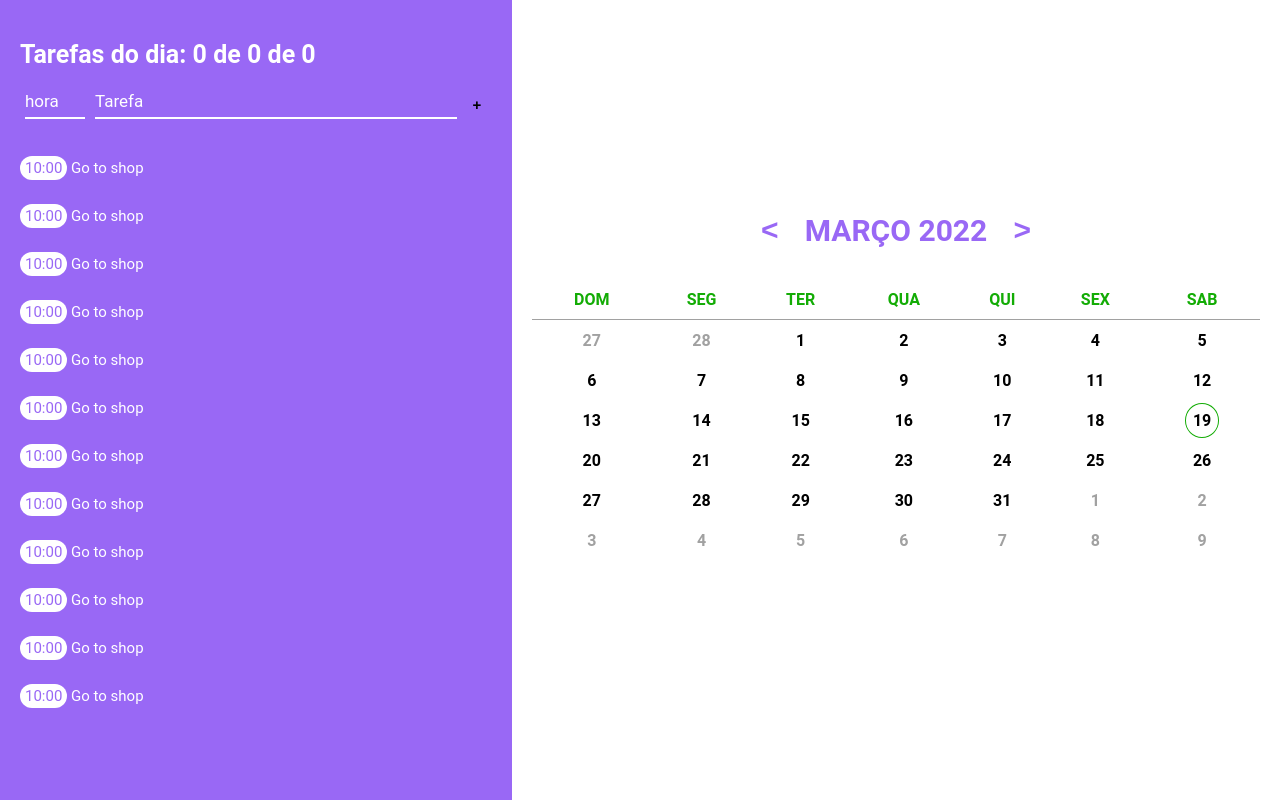
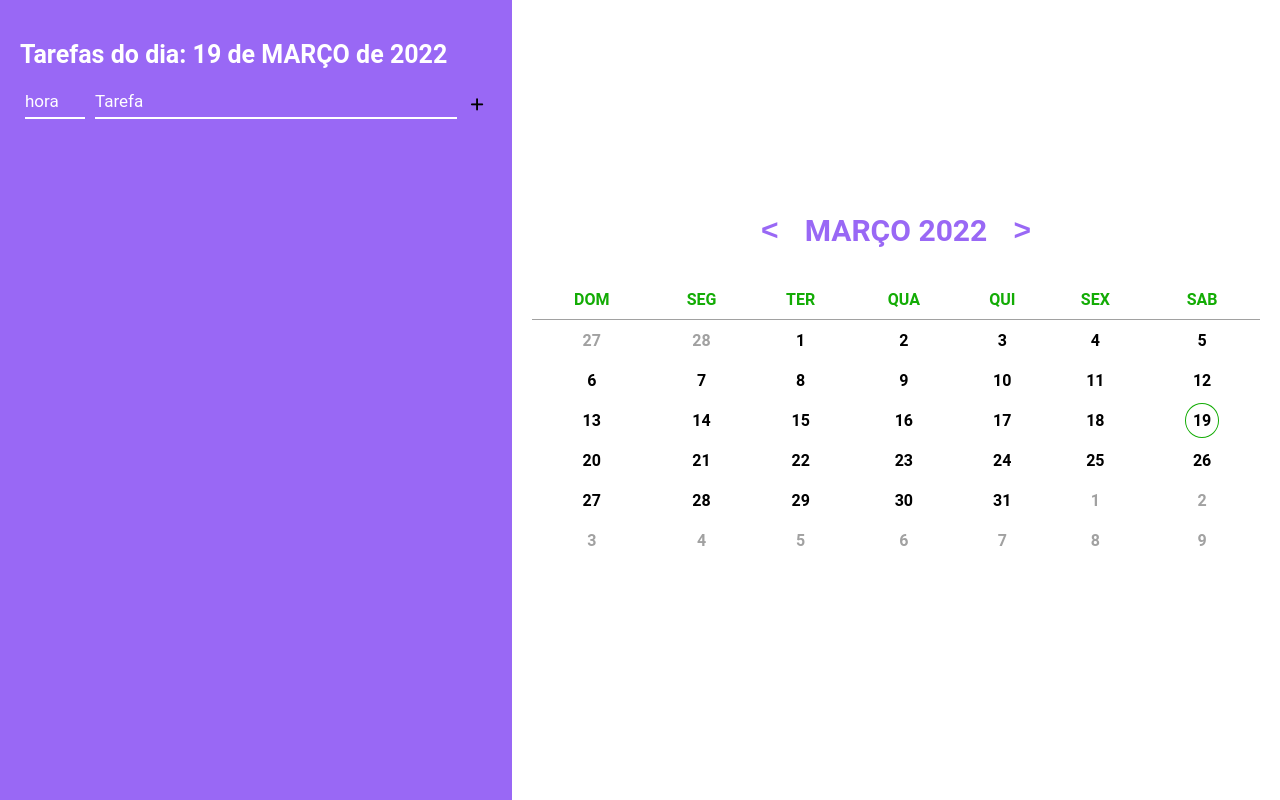
Before and after one commit to Edmar-Sousa/to-do-app, a Vue app: page / in a window 1280 px wide. Built offline with nearby package versions, Linux system fonts and the light colour scheme.

Commit message:
change icons

```diff
--- a/index.html
+++ b/index.html
@@ -5,6 +5,7 @@
     <link rel="icon" href="/favicon.ico" />
     <meta name="viewport" content="width=device-width, initial-scale=1.0" />
     <title>Vite App</title>
+    <link rel="stylesheet" href="https://cdnjs.cloudflare.com/ajax/libs/font-awesome/6.0.0-beta3/css/all.min.css" />
   </head>
   <body>
     <div id="app"></div>
--- a/src/App.vue
+++ b/src/App.vue
@@ -34,7 +34,11 @@ onMounted(() => {
         state.windowWidth = window.innerWidth
     })
 
+    const todayData = getToday()
 
+    state.date.day   = todayData.day
+    state.date.month = todayData.month
+    state.date.year  = todayData.year
 })
 
 const isMobile = computed(() => state.windowWidth < 768 ? false : true)
--- a/src/components/DayInformations.vue
+++ b/src/components/DayInformations.vue
@@ -9,45 +9,86 @@
                 <InputComponent nameInput="hora"   v-model="hourInputValue" />
                 <InputComponent nameInput="Tarefa" v-model="taskInputValue" />
 
-                <button class="add-task-btn">+</button>
+                <button class="add-task-btn" v-on:click="addTaskInDatabase">
+                    <i class="fas fa-plus"></i>
+                </button>
             </div>
 
-            <ul>
-                <li><span class="hour">10:00</span> Go to shop</li>
-                <li><span class="hour">10:00</span> Go to shop</li>
-                <li><span class="hour">10:00</span> Go to shop</li>
-                <li><span class="hour">10:00</span> Go to shop</li>
-                <li><span class="hour">10:00</span> Go to shop</li>
-                <li><span class="hour">10:00</span> Go to shop</li>
-                <li><span class="hour">10:00</span> Go to shop</li>
-                <li><span class="hour">10:00</span> Go to shop</li>
-                <li><span class="hour">10:00</span> Go to shop</li>
-                <li><span class="hour">10:00</span> Go to shop</li>
-                <li><span class="hour">10:00</span> Go to shop</li>
-                <li><span class="hour">10:00</span> Go to shop</li>
+            <ul v-if="listOfTask">
+                <li v-for="(task, i) in listOfTask" v-bind:key="i">
+                    <div>
+                        <span class="hour">{{ task.hour }}</span> {{ task.task }}
+                    </div>
+
+                    <div class="tasks-options">
+                        <i class="fas fa-trash"></i>
+                        <i class="fas fa-check-circle"></i>
+                    </div>
+                </li>
             </ul>
+
+            <p v-else class="not-task-message">
+                <i class="fas fa-exclamation-circle"></i>
+                Não tem tarefas para hoje, aproveite seu tempo livre!
+            </p>
         </div>
     </div>
 </template>
 
 <script setup lang="ts">
 
-import { computed, ref } from 'vue'
+import { computed, ref, onMounted } from 'vue'
 
 import InputComponent from './InputComponent.vue'
-import { useDatabase } from '../utils/localStore'
+import { showNotificationOrAlert } from '../utils/Notification'
+import { addTaskIntoLocalStorage, getTaskOfYearMonthAndDay } from '../utils/localStore'
 
 const emit  = defineEmits(['show-menu'])
 const props = defineProps(['dayTask'])
 
 const date = computed(() => {
+    getTasks()
     return `${props.dayTask.day} de ${props.dayTask.month} de ${props.dayTask.year}`
 })
 
 const hourInputValue = ref('')
 const taskInputValue = ref('')
+const listOfTask = ref([])
+
+
+function getTasks() {
+    const year  = props.dayTask.year
+    const month = props.dayTask.month
+    const day   = props.dayTask.day
+
+    listOfTask.value = getTaskOfYearMonthAndDay(year, month, day)
+}
+
+
+function addTaskInDatabase() {
+    if (hourInputValue.value == '' || taskInputValue.value == '') {
+        showNotificationOrAlert('Preencha todos os campos!')
+        return
+    }
+
+    const hourIsValid = /^([0-1][0-9]|2[0-5]):[0-5][0-9]$/.test(hourInputValue.value)
+    if (!hourIsValid) {
+        showNotificationOrAlert('O horario da tarefa não corresponde ao formato de 24h')
+        return
+    }
+
+    const task = taskInputValue.value
+    const hour = hourInputValue.value
+    const day  = props.dayTask.day
+    const month= props.dayTask.month
+    const year = props.dayTask.year
+
+    addTaskIntoLocalStorage(task, hour, day, month, year)
+    getTasks()
+}
 
 </script>
+
 
 <style scoped>
 
@@ -84,6 +125,20 @@ div.add-task-container div:first-child {
 
 div.add-task-container div:nth-child(2) {
     flex: 1;
+}
+
+p.not-task-message {
+    margin-top: 20px;
+    font-size: 1.6rem;
+}
+
+p.not-task-message i {
+    font-size: 1.8rem;
+}
+
+div.tasks-options i {
+    font-size: 2rem;
+    margin-right: 15px;
 }
 
 button.add-task-btn {
@@ -140,9 +195,33 @@ h2 {
 }
 
 li {
-    margin: 30px 0;
+    margin: 20px 0;
     font-size: 1.5rem;
     cursor: pointer;
+
+    height: 30px;
+
+    display: flex;
+    align-items: center;
+    justify-content: space-between;
+}
+
+li div.tasks-options {
+    display: none;
+}
+
+i.fa-trash:hover {
+    transition: 400ms;
+    color: rgb(184, 8, 8);
+}
+
+i.fa-check-circle:hover {
+    transition: 400ms;
+    color: rgb(13, 100, 4);
+}
+
+li:hover div.tasks-options {
+    display: block;
 }
 
 ul {
--- /dev/null
+++ b/src/utils/Notification.ts
@@ -0,0 +1,3 @@
+export function showNotificationOrAlert(message: string) {
+    new Notification(message)
+}
--- a/src/utils/localStore.ts
+++ b/src/utils/localStore.ts
@@ -79,7 +79,7 @@ function getDayIfExists(monthObject: Object, day: string) {
     return dayToReturn
 }
 
-function addTaskIntoLocalStorage(task: string, hour: string, day: string, month: string, year: string) {
+export function addTaskIntoLocalStorage(task: string, hour: string, day: string, month: string, year: string) {
     const yearObject = getKeyYear(year)
 
     if (yearObject) {
@@ -109,3 +109,14 @@ function addTaskIntoLocalStorage(task: string, hour: string, day: string, month:
         addTask(task, hour, data, year)
     }
 }
+
+
+export function getTaskOfYearMonthAndDay(year: string, month: string, day: string) {
+    const yearObject = getKeyYear(year)
+
+    if (yearObject) {
+        return yearObject[month][day]
+    }
+
+    return []
+}
```
